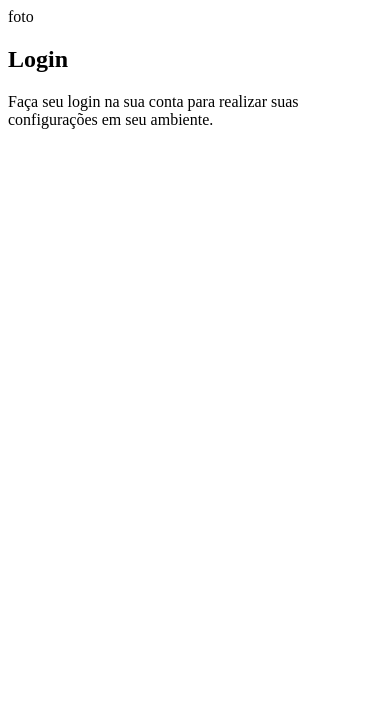
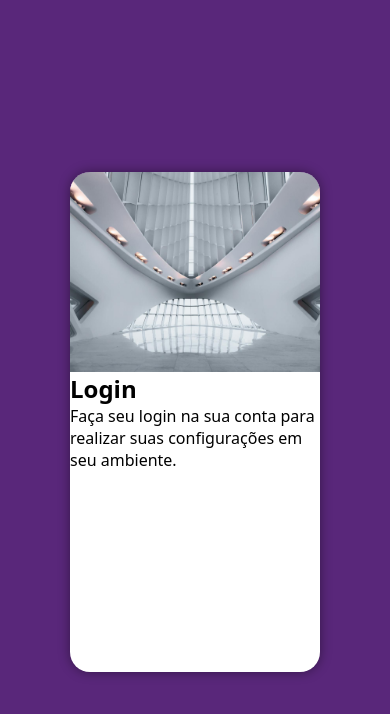
Before and after one commit to josegabrieldev/projeto-login, a plain HTML site: page index.html in a window 390 px wide. Drawn offline with Linux system fonts and the light colour scheme.

Commit message:
Versão Mobile First

```diff
--- a/estilos/style.css
+++ b/estilos/style.css
@@ -5,3 +5,47 @@
     Verde: #49a09d
     Lilás: #5f2c82
 */
+
+* {
+    font-family: system-ui, -apple-system, BlinkMacSystemFont, 'Segoe UI', Roboto, Oxygen, Ubuntu, Cantarell, 'Open Sans', 'Helvetica Neue', sans-serif;
+    margin: 0px;
+    padding: 0px;
+    box-sizing: border-box;
+}
+
+body, html {
+    background-color: #59277a;
+    height: 100vh;
+    width: 100vw;
+}
+
+main {
+    position: relative;
+    height: 100vh;
+    width: 100vw;
+}
+
+section#login {
+    position: absolute;
+    top: 50%;
+    left: 50%;
+    transform: translate(-50%, -50%);
+    overflow: hidden;
+
+    background-color: white;
+    width: 250px;
+    height: 500px;
+    border-radius: 20px;
+    box-shadow: 0px 0px 12px rgba(0, 0, 0, 0.411);
+}
+
+section#login > div#imagem {
+    display: block;
+    background: #59277a url(../imagens/imagem-login.jpg) no-repeat center center;
+    background-size: cover;
+    height: 200px;
+}
+
+section#login > div#formulario {
+    display: block;
+}
--- a/index.html
+++ b/index.html
@@ -11,7 +11,7 @@
     <main>
         <section id="login">
             <div id="imagem">
-                foto
+
             </div>
 
             <div id="formulario">
```
